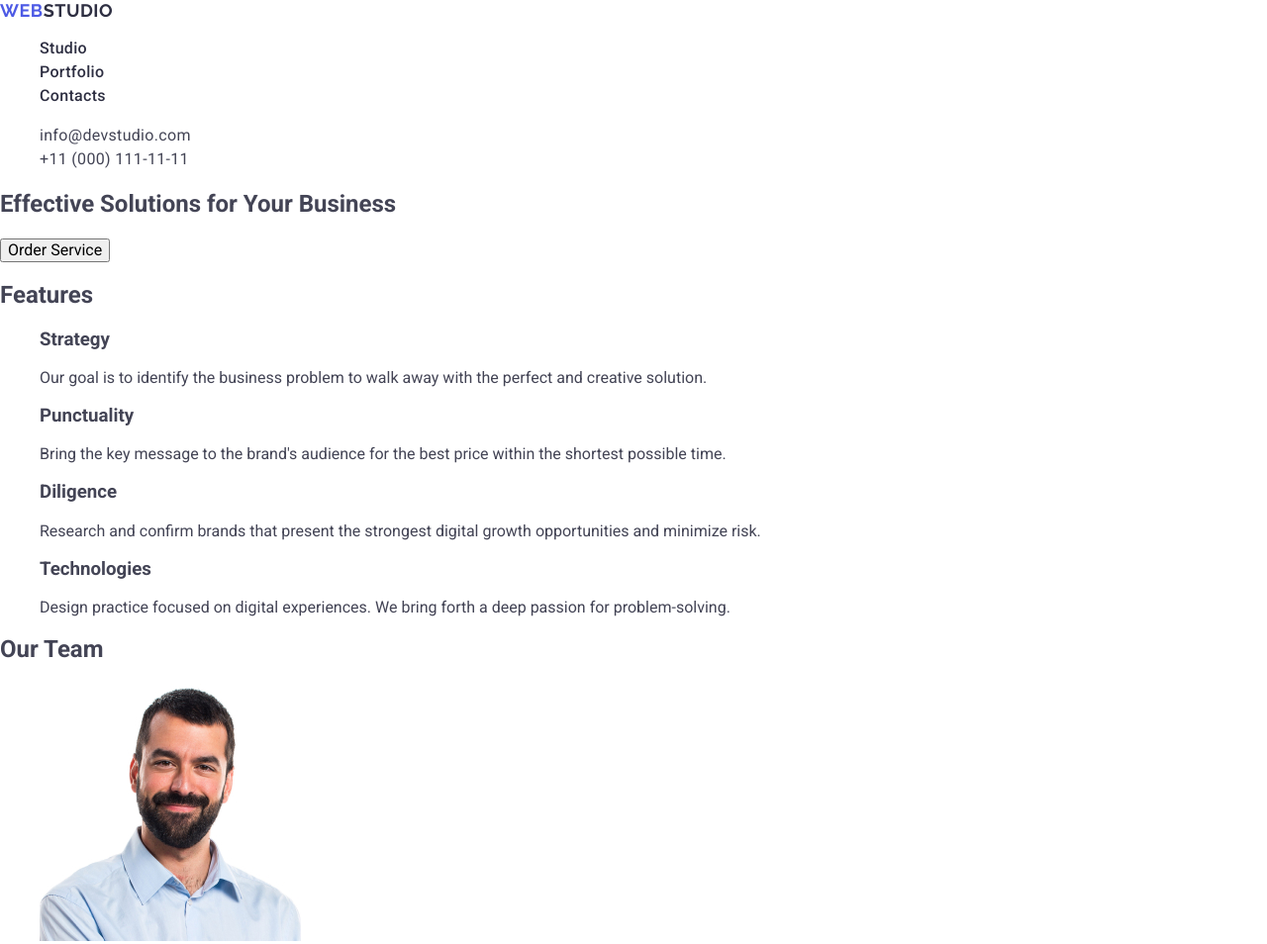
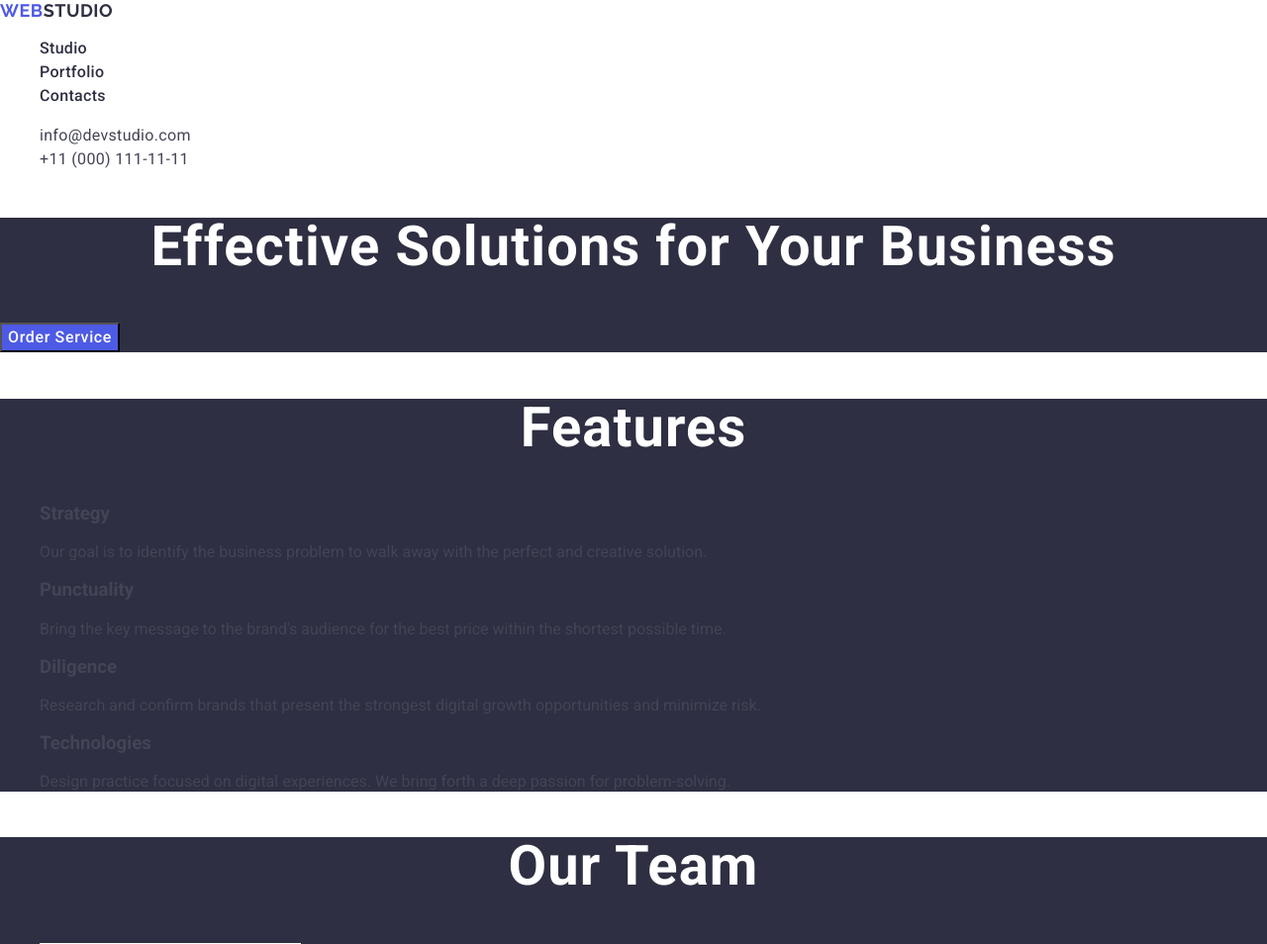
Before and after one commit to Artem-Pivtorak/goit-markup-hw-02, a plain HTML site: page index.html in a window 1280 px wide. Shown: the top 954 px of the page at 99% size. Drawn offline with nearby package versions, Linux system fonts and the light colour scheme.

Commit message:
error correction classes

```diff
--- a/css/styles.css
+++ b/css/styles.css
@@ -171,3 +171,31 @@ a {
     letter-spacing: 0.02em;
     color: #434455;
 }
+
+.first-section,
+.features-section,
+.team-section {
+    background-color: #2e2f42;
+}
+
+.section-title {
+    font-size: 56px;
+    line-height: 1.07;
+    text-align: center;
+    letter-spacing: 0.02em;
+    color: #ffffff;
+}
+
+.order-button {
+    background-color: #4D5AE5;
+    font-weight: 500;
+    line-height: 1.5;
+    letter-spacing: 0.04em;
+    color: #ffffff;
+    cursor: pointer;
+}
+
+.order-button:hover,
+.order-button:focus {
+    background-color: #404BBF;
+}
--- a/index.html
+++ b/index.html
@@ -6,9 +6,9 @@
     <meta name="viewport" content="width=device-width, initial-scale=1.0">
     <title>Web Studio</title>
 
-    <link rel="stylesheet" href="https://cdnjs.cloudflare.com/ajax/libs/modern-normalize/3.0.1/modern-normalize.min.css"
+<link rel="stylesheet" href="https://cdnjs.cloudflare.com/ajax/libs/modern-normalize/3.0.1/modern-normalize.min.css"
         integrity="sha512-q6WgHqiHlKyOqslT/lgBgodhd03Wp4BEqKeW6nNtlOY4quzyG3VoQKFrieaCeSnuVseNKRGpGeDU3qPmabCANg=="
-        crossorigin="anonymous" referrerpolicy="no-referrer" />
+        crossorigin="anonymous" referrerpolicy="no-referrer">
 
 <link rel="preconnect" href="https://fonts.googleapis.com">
 <link rel="preconnect" href="https://fonts.gstatic.com" crossorigin>
@@ -25,8 +25,8 @@ href="https://fonts.googleapis.com/css2?family=Raleway:wght@700&family=Roboto:wg
             <a class="logo header-logo" href="./index.html">Web<span class="logo-part">Studio</span></a>
             <ul class="nav-list">
                 <li class="nav-item"><a class="nav-link" href="./index.html">Studio</a></li>
-                <li class="nav-item"><a class="nav-link" href="#">Portfolio</a></li>
-                <li class="nav-item"><a class="nav-link" href="#">Contacts</a></li>
+                <li class="nav-item"><a class="nav-link" href="">Portfolio</a></li>
+                <li class="nav-item"><a class="nav-link" href="">Contacts</a></li>
             </ul>
         </nav>
 
@@ -40,14 +40,14 @@ href="https://fonts.googleapis.com/css2?family=Raleway:wght@700&family=Roboto:wg
 
     <main>
         <!-- Секція №1 -->
-        <section>
-            <h1>Effective Solutions for Your Business</h1>
-            <button type="button">Order Service</button>
+        <section class="first-section">
+            <h1 class="section-title">Effective Solutions for Your Business</h1>
+            <button class="order-button" type="button">Order Service</button>
         </section>
 
         <!-- Секція №2 -->
-        <section>
-            <h2>Features</h2>
+        <section class="features-section">
+            <h2 class="section-title">Features</h2>
             <ul>
                 <li>
                     <h3>Strategy</h3>
@@ -69,8 +69,8 @@ href="https://fonts.googleapis.com/css2?family=Raleway:wght@700&family=Roboto:wg
         </section>
 
         <!-- Секція №3 -->
-        <section>
-            <h2>Our Team</h2>
+        <section class="team-section">
+            <h2 class="section-title">Our Team</h2>
             <ul>
                 <li>
                     <img src="./images/mark_guerrero.jpg" alt="Mark Guerrero" width="264">
@@ -98,7 +98,7 @@ href="https://fonts.googleapis.com/css2?family=Raleway:wght@700&family=Roboto:wg
 
     <footer class="page-footer">
             <a class="logo footer-logo" href="./index.html">Web<span class="logo-part">Studio</span></a>
-        <p class="footer-logo-text"></p>>Increase the flow of customers and sales for your business with digital marketing & growth solutions.</p>
+        <p class="footer-logo-text">Increase the flow of customers and sales for your business with digital marketing & growth solutions.</p>
     </footer>
 </body>
 
```
